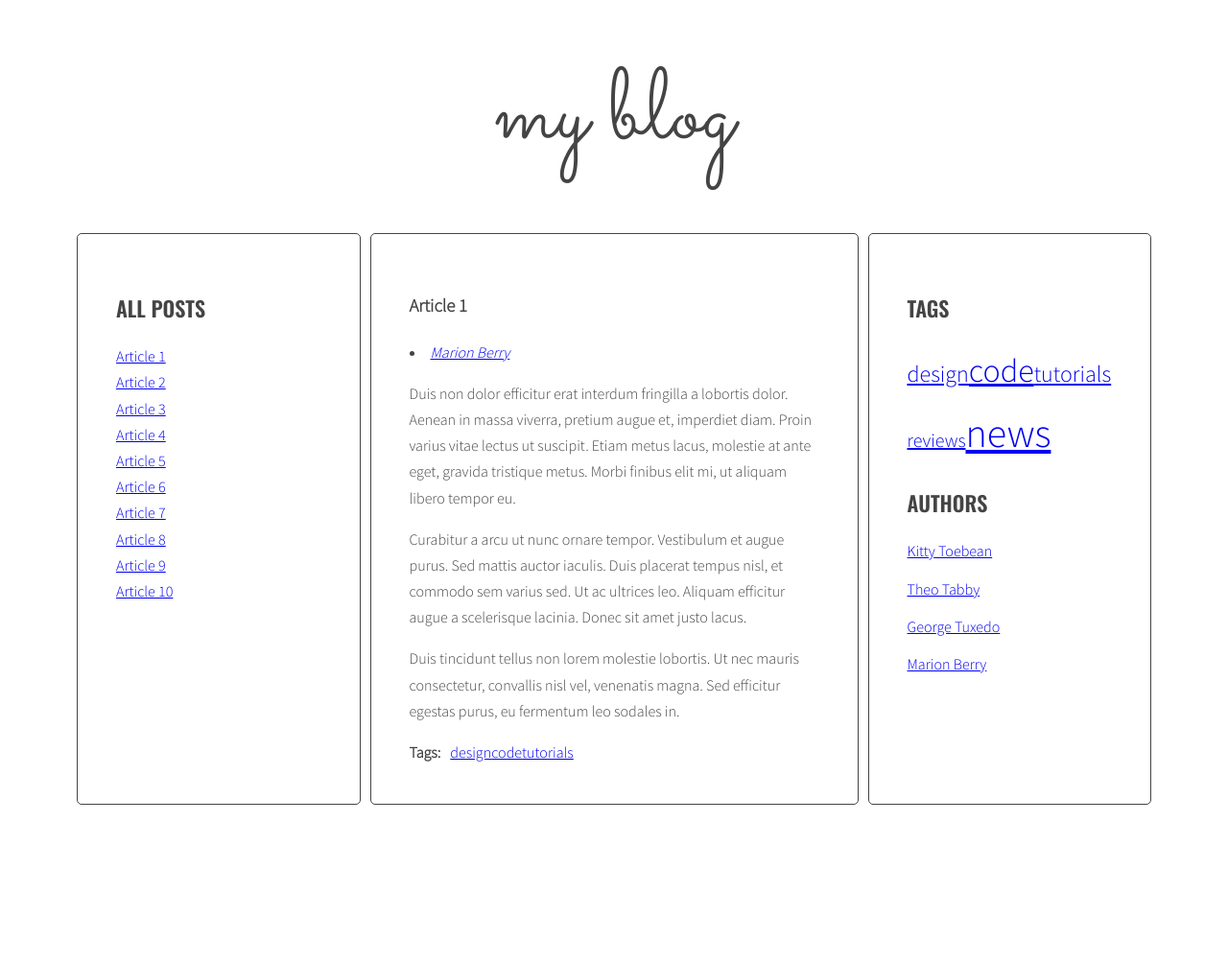
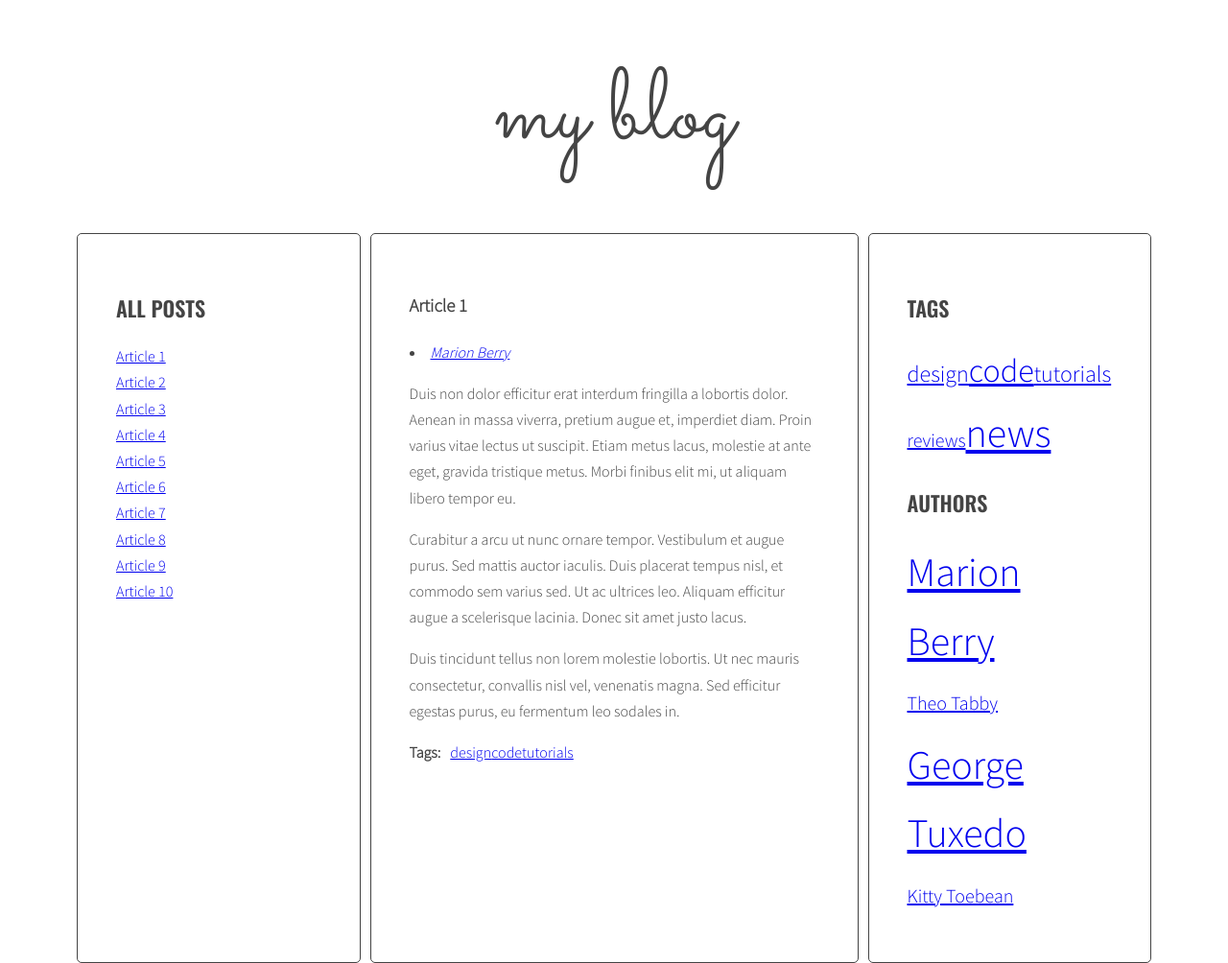
Before and after one commit to FroztyOSS/javascript-blog, a website: page index.html in a window 1280 px wide. Shown: the whole page at 96% size. Before the commit the page ends 847 px from the top, so only its background shows below. Drawn offline with nearby package versions, Linux system fonts and the light colour scheme; files that its build step writes are made by us from their sources.

Commit message:
add generate Authors in script.js and remove listAuthors in index.html

```diff
--- a/index.html
+++ b/index.html
@@ -185,26 +185,7 @@
               </ul>
               <h2 class="section-title">Authors</h2>
               <ul class="list authors">
-                <li>
-                  <a href="#">
-                    <span class="author-name">Kitty Toebean</span>
-                  </a>
-                </li>
-                <li>
-                  <a href="#">
-                    <span class="author-name">Theo Tabby</span>
-                  </a>
-                </li>
-                <li>
-                  <a href="#">
-                    <span class="author-name">George Tuxedo</span>
-                  </a>
-                </li>
-                <li>
-                  <a href="#">
-                    <span class="author-name">Marion Berry</span>
-                  </a>
-                </li>
+
               </ul>
             </aside>
           </main>
--- a/js/script.js
+++ b/js/script.js
@@ -54,7 +54,8 @@ const optArticleSelector = '.post',
   optArticleAuthorSelector = '.post-author',
   optTagsListSelector = '.tags.list',
   optCloudClassCount = '5',
-  optCloudClassPrefix = 'tag-size-';
+  optCloudClassPrefix = 'tag-size-',
+  optAuthorsListSelector = '.authors';
 
 
   function generateTitleLinks(customSelector = ''){
@@ -204,7 +205,6 @@ let html = '';
   const tagList = document.querySelector(optTagsListSelector);
 
   const tagsParams = calculateTagsParams(allTags);
-  console.log('tagsParams', tagsParams);
 
     /* [NEW] create variable for all links HTML code */
     let allTagsHTML = '';
@@ -221,7 +221,6 @@ let html = '';
 
       const tagLinkHTML = '<li><a class="' + calculateTagClass(allTags[tag], tagsParams) + '"  href="#tag-' + tag + '">' + tag  + '</a></li>';
       allTagsHTML += tagLinkHTML;
-      console.log('tagLinkHTML', tagLinkHTML);
     }
 
     /* [NEW] END LOOP: for each tag in allTags: */
@@ -229,7 +228,6 @@ let html = '';
     /* [NEW] add html from allTagsHTML to tagList */
 
     tagList.innerHTML = allTagsHTML;
-    console.log('tagList', tagList);
 }
 generateTags();
 
@@ -304,40 +302,107 @@ function addClickListenersToTags(){
 
 addClickListenersToTags();
 
+function calculateAuthorParams(authors) {
+
+  const authorsParams = {max: 0, min: 999999};
+
+  for(let articleAuthor in authors){
+
+    if(authors[articleAuthor] > authorsParams.max){
+      authorsParams.max = authors[articleAuthor];
+    }
+    if(authors[articleAuthor] < authorsParams.min){
+      authorsParams.min = authors[articleAuthor];
+    }
+  }
+
+  return authorsParams;
+  }
+
+  function calculateAuthorClass(authorCount, authorsParams){
+
+    const normalizedCount = authorCount - authorsParams.min;
+    const normalizedMax = authorsParams.max - authorsParams.min;
+    const percentage = normalizedCount / normalizedMax;
+    const classNumber = Math.floor( percentage * (optCloudClassCount - 1) + 1 );
+    return optCloudClassPrefix + classNumber;
+
+
+  }
+
 function generateAuthors (){
-  /* find all articles */
+
+    /* [NEW] create a new variable allAuthors with an empty object */
+    let allAuthors = {};
+
+  /* find all articles | znajdź wszystkie artykuły */
 
   const articles = document.querySelectorAll(optArticleSelector);
+  console.log('articles', articles);
 
-
-  /* START LOOP: for every article: */
+  /* START LOOP: for every article: dla każdego artykułu */
   for (let article of articles) {
 
   /* find authors wrapper */
   const authorList = article.querySelector(optArticleAuthorSelector);
+  console.log('authorList', authorList);
+
+  /* make html variable with empty string  utwórz zmienną html z pustym ciągiem */
+  let html = '';
+
+  /* get authors from data-author attribute pobierz tagi z atrybutu data-author */
+
+  const articleAuthor = article.getAttribute('data-author');
+  console.log('articleAuthor', articleAuthor);
+
+  /* generate HTML of the link  generuj html z linku*/
+
+  const linkAuthorHTML = '<li><a href="#author-' + articleAuthor + '"><span>' + articleAuthor + '</span></a></li>';
+  console.log('linkAuthorHTML', linkAuthorHTML);
 
 
-  /* make html variable with empty string */
-  let html = '';
-
-  /* get tags from data-author attribute */
-
-  const articleAuthor = article.getAttribute('data-author');
-
-
-  /* generate HTML of the link */
-
-  const linkAuthorHTML = '<li><a href="#author-' + articleAuthor + '"><span>' + articleAuthor + '</span></a></li>';
-
-
-  /* add generated code to html variable */
+  /* add generated code to html variable  dodaj wygenerowany kod do zmiennej html*/
 
   html = html + linkAuthorHTML;
 
-  /* insert HTML of all the links into the tags wrapper */
+  /* [NEW] check if this link is NOT already in allTags */
+  if(!allAuthors[articleAuthor]) {
+    /* [NEW] add generated code to allTags array */
+      allAuthors[articleAuthor] = 1;
+    } else {
+      allAuthors[articleAuthor]++;
+    }
+
+
+  /* insert HTML of all the links into the tags wrapper  wstaw kod HTML wszystkich linków do wrappera*/
   authorList.innerHTML = html;
+  }
 
-  }
+
+  /* [NEW] find list of authors in right column */
+  const authorList = document.querySelector(optAuthorsListSelector);
+
+  const authorsParams = calculateAuthorParams(allAuthors);
+
+
+    /* [NEW] create variable for all links HTML code */
+    let allAuthorsHTML = '';
+
+
+    /* [NEW] START LOOP: for each authorArticle in allAuthors: */
+    for(let articleAuthor in allAuthors) {
+
+      const AuthorLinkHTML = '<li><a class="' + calculateTagClass(allAuthors[articleAuthor], authorsParams) + '"  href="#author-' + articleAuthor + '">' + articleAuthor  + '</a></li>';
+      allAuthorsHTML += AuthorLinkHTML;
+
+    }
+
+    /* [NEW] END LOOP: for each tag in allTags: */
+
+    /* [NEW] add html from allTagsHTML to tagList */
+
+    authorList.innerHTML = allAuthorsHTML;
+
 }
 generateAuthors();
 
```
